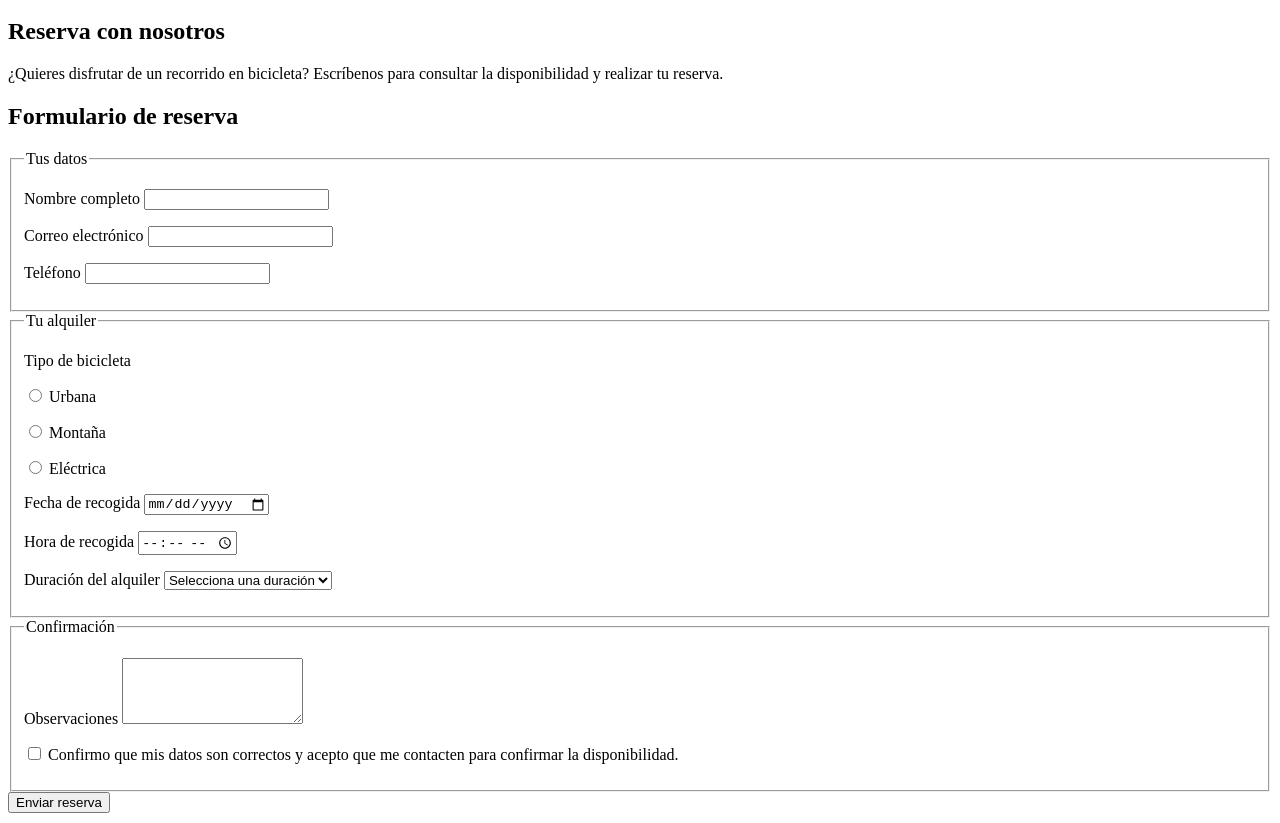
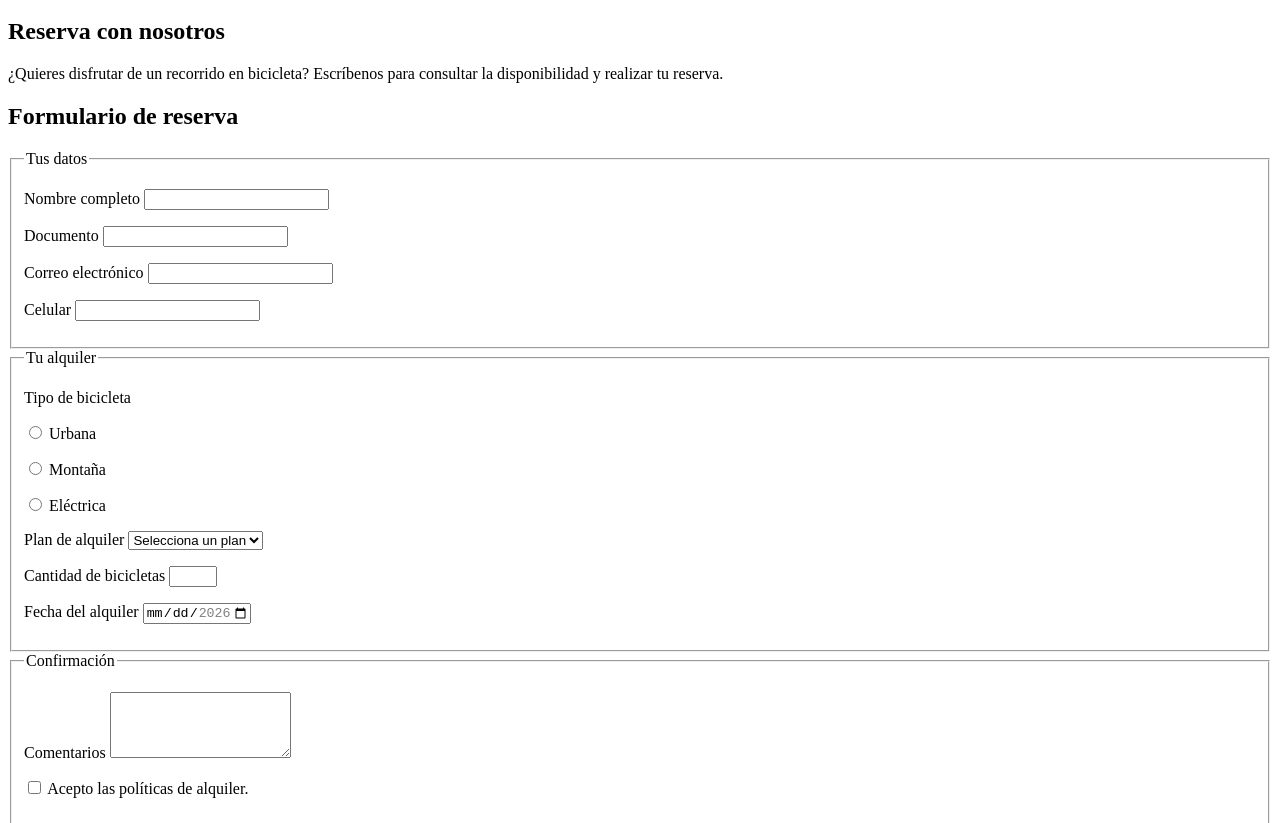
Before and after one commit to dress18/rueda-libre, a plain HTML site: page paginas/reservas.html in a window 1280 px wide. Shown: the part 136-959 px from the top of the page. Drawn offline with Linux system fonts and the light colour scheme.

Commit message:
feat: mejora formulario de reserva con validaciones y nuevos campos

```diff
--- a/paginas/reservas.html
+++ b/paginas/reservas.html
@@ -35,15 +35,19 @@
                     <legend>Tus datos</legend>
                     <p>
                         <label for="nombre">Nombre completo</label>
-                        <input type="text" id="nombre" name="nombre" required>
+                        <input type="text" id="nombre" name="nombre" minlength="3" required>
+                    </p>
+                    <p>
+                        <label for="documento">Documento</label>
+                        <input type="text" id="documento" name="documento" inputmode="numeric" pattern="[0-9]{6,10}" title="Ingresa entre 6 y 10 dígitos, sin letras ni espacios." required>
                     </p>
                     <p>
                         <label for="correo">Correo electrónico</label>
                         <input type="email" id="correo" name="correo" required>
                     </p>
                     <p>
-                        <label for="telefono">Teléfono</label>
-                        <input type="tel" id="telefono" name="telefono" required>
+                        <label for="telefono">Celular</label>
+                        <input type="tel" id="telefono" name="telefono" inputmode="numeric" pattern="3[0-9]{9}" title="Ingresa 10 dígitos y comienza por 3, por ejemplo 3001234567." required>
                     </p>
                 </fieldset>
 
@@ -63,33 +67,33 @@
                         <label for="bicicleta-electrica">Eléctrica</label>
                     </p>
                     <p>
-                        <label for="fecha">Fecha de recogida</label>
-                        <input type="date" id="fecha" name="fecha" required>
-                    </p>
-                    <p>
-                        <label for="hora">Hora de recogida</label>
-                        <input type="time" id="hora" name="hora" required>
-                    </p>
-                    <p>
-                        <label for="duracion">Duración del alquiler</label>
-                        <select id="duracion" name="duracion" required>
-                            <option value="">Selecciona una duración</option>
+                        <label for="plan">Plan de alquiler</label>
+                        <select id="plan" name="plan" required>
+                            <option value="">Selecciona un plan</option>
                             <option value="1-hora">1 hora</option>
                             <option value="medio-dia">Medio día (4 h)</option>
                             <option value="dia-completo">Día completo</option>
                         </select>
+                    </p>
+                    <p>
+                        <label for="cantidad">Cantidad de bicicletas</label>
+                        <input type="number" id="cantidad" name="cantidad" min="1" max="6" step="1" required>
+                    </p>
+                    <p>
+                        <label for="fecha">Fecha del alquiler</label>
+                        <input type="date" id="fecha" name="fecha" min="2026-11-01" max="2026-12-31" required>
                     </p>
                 </fieldset>
 
                 <fieldset>
                     <legend>Confirmación</legend>
                     <p>
-                        <label for="observaciones">Observaciones</label>
-                        <textarea id="observaciones" name="observaciones" rows="4"></textarea>
+                        <label for="comentarios">Comentarios</label>
+                        <textarea id="comentarios" name="comentarios" rows="4" maxlength="300"></textarea>
                     </p>
                     <p>
-                        <input type="checkbox" id="confirmacion" name="confirmacion" value="acepto" required>
-                        <label for="confirmacion">Confirmo que mis datos son correctos y acepto que me contacten para confirmar la disponibilidad.</label>
+                        <input type="checkbox" id="politicas" name="politicas" value="aceptadas" required>
+                        <label for="politicas">Acepto las políticas de alquiler.</label>
                     </p>
                 </fieldset>
 
```
Also changed, not shown: bitacora.md (+27 -0 lines).
